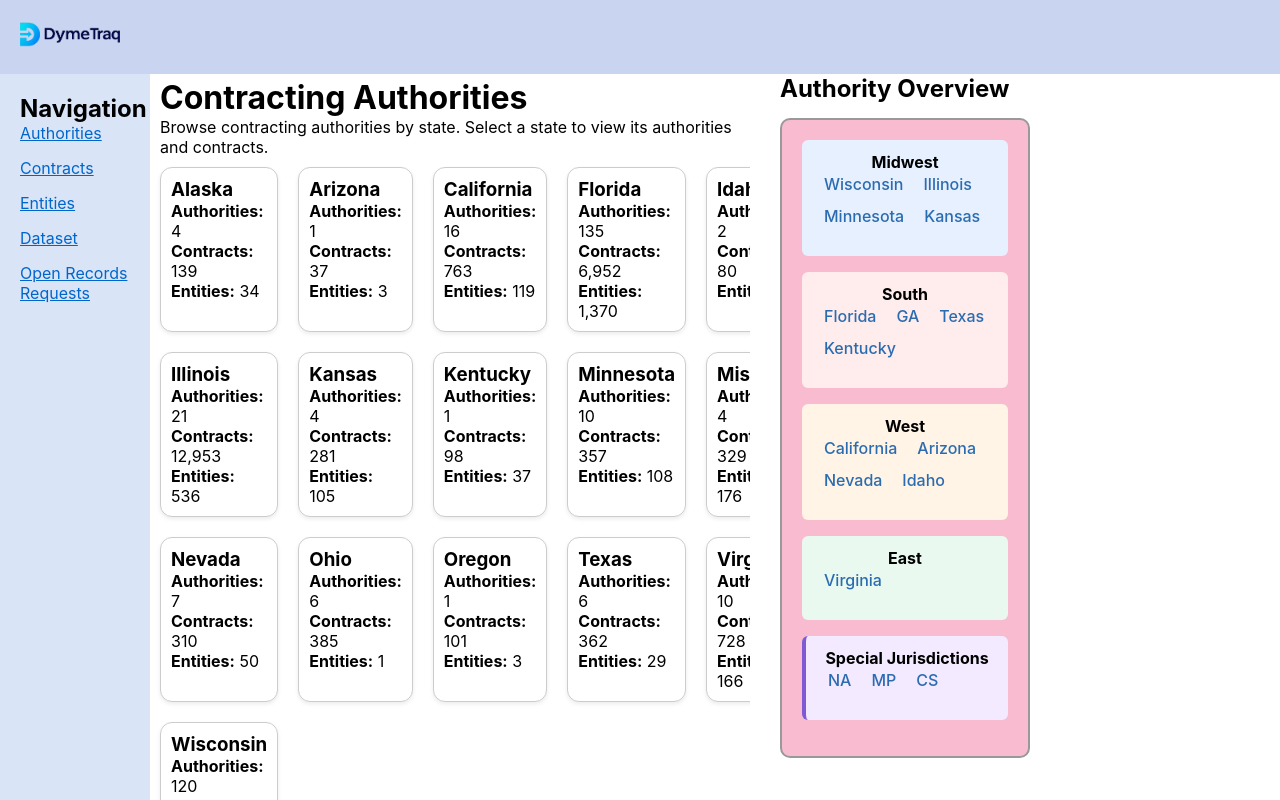
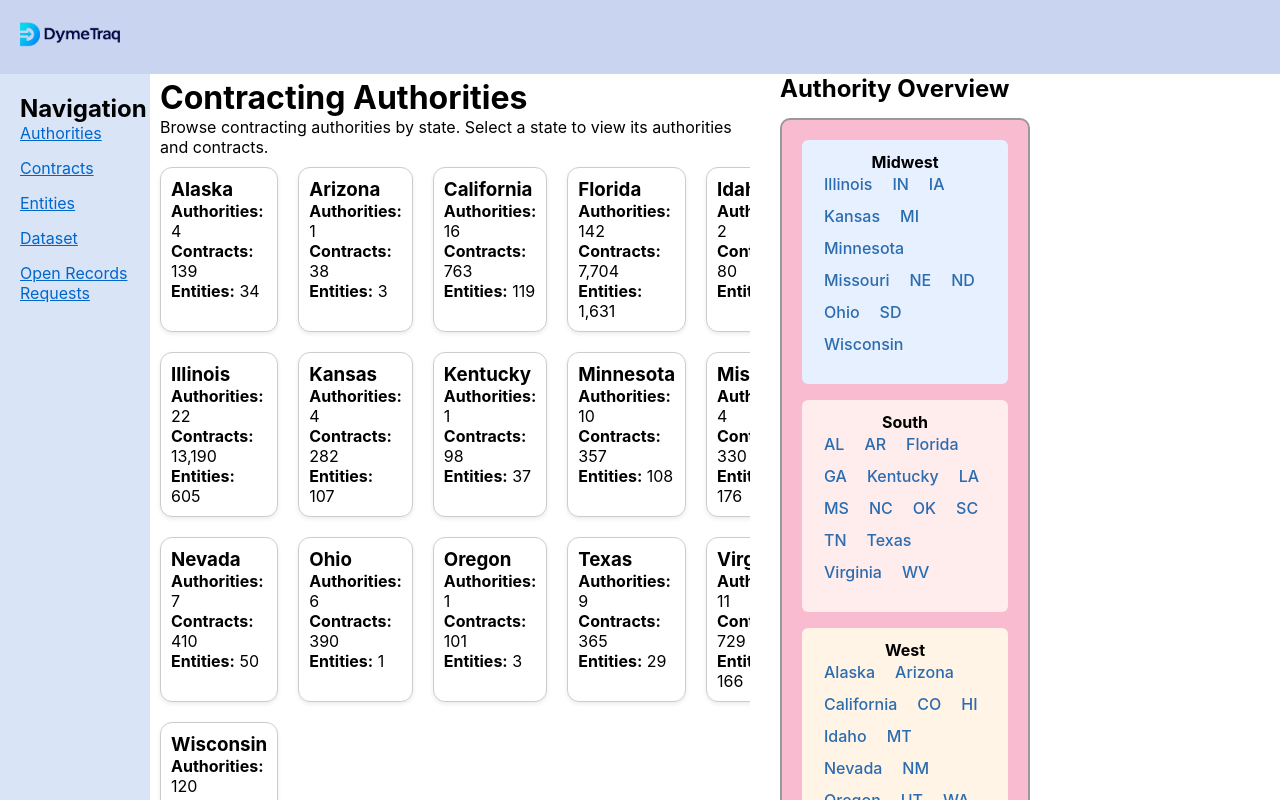
Before and after one commit to Jay-A-Babcock/dymetraq-web, a Next.js app: page /authorities in a window 1280 px wide. Shown: the top 800 px of the page. Built offline with nearby package versions, Linux system fonts and the light colour scheme.

Commit message:
feat: enhance state page with visual data links and update state data

```diff
--- a/data/regions.ts
+++ b/data/regions.ts
@@ -3,26 +3,82 @@ export const REGION_GROUPS = [
   {
     label: "Midwest",
     className: "region-midwest",
-    states: ["WI", "IL", "MN", "KS"],
+    states: [
+      "IL",
+      "IN",
+      "IA",
+      "KS",
+      "MI",
+      "MN",
+      "MO",
+      "NE",
+      "ND",
+      "OH",
+      "SD",
+      "WI",
+    ],
   },
   {
     label: "South",
     className: "region-south",
-    states: ["FL", "GA", "TX", "KY"],
+    states: [
+      "AL",
+      "AR",
+      "FL",
+      "GA",
+      "KY",
+      "LA",
+      "MS",
+      "NC",
+      "OK",
+      "SC",
+      "TN",
+      "TX",
+      "VA",
+      "WV",
+    ],
   },
   {
     label: "West",
     className: "region-west",
-    states: ["CA", "AZ", "NV", "ID"],
+    states: [
+      "AK",
+      "AZ",
+      "CA",
+      "CO",
+      "HI",
+      "ID",
+      "MT",
+      "NV",
+      "NM",
+      "OR",
+      "UT",
+      "WA",
+      "WY",
+    ],
   },
   {
-    label: "East",
-    className: "region-east",
-    states: ["VA"],
+    label: "Northeast",
+    className: "region-northeast",
+    states: [
+      "CT",
+      "DE",
+      "DC",
+      "ME",
+      "MD",
+      "MA",
+      "NH",
+      "NJ",
+      "NY",
+      "PA",
+      "RI",
+      "VT",
+    ],
   },
+
   {
     label: "Special Jurisdictions",
     className: "region-special",
-    states: ["NA", "MP", "CS"],
+    states: ["CS", "NA", "GU", "PR", "VI", "AS", "MP"],
   },
 ];
--- a/data/states.json
+++ b/data/states.json
@@ -12,7 +12,7 @@
     "File": "AZ",
     "StateName": "Arizona",
     "Authorities": 1,
-    "Contracts": 37,
+    "Contracts": 38,
     "Entities": 3
   },
   {
@@ -27,9 +27,9 @@
     "Code": "FL",
     "File": "FL",
     "StateName": "Florida",
-    "Authorities": 135,
-    "Contracts": 6952,
-    "Entities": 1370
+    "Authorities": 142,
+    "Contracts": 7704,
+    "Entities": 1631
   },
   {
     "Code": "ID",
@@ -43,17 +43,17 @@
     "Code": "IL",
     "File": "IL",
     "StateName": "Illinois",
-    "Authorities": 21,
-    "Contracts": 12953,
-    "Entities": 536
+    "Authorities": 22,
+    "Contracts": 13190,
+    "Entities": 605
   },
   {
     "Code": "KS",
     "File": "KS",
     "StateName": "Kansas",
     "Authorities": 4,
-    "Contracts": 281,
-    "Entities": 105
+    "Contracts": 282,
+    "Entities": 107
   },
   {
     "Code": "KY",
@@ -76,7 +76,7 @@
     "File": "MO",
     "StateName": "Missouri",
     "Authorities": 4,
-    "Contracts": 329,
+    "Contracts": 330,
     "Entities": 176
   },
   {
@@ -84,7 +84,7 @@
     "File": "NV",
     "StateName": "Nevada",
     "Authorities": 7,
-    "Contracts": 310,
+    "Contracts": 410,
     "Entities": 50
   },
   {
@@ -92,7 +92,7 @@
     "File": "OH",
     "StateName": "Ohio",
     "Authorities": 6,
-    "Contracts": 385,
+    "Contracts": 390,
     "Entities": 1
   },
   {
@@ -107,16 +107,16 @@
     "Code": "TX",
     "File": "TX",
     "StateName": "Texas",
-    "Authorities": 6,
-    "Contracts": 362,
+    "Authorities": 9,
+    "Contracts": 365,
     "Entities": 29
   },
   {
     "Code": "VA",
     "File": "VA",
     "StateName": "Virginia",
-    "Authorities": 10,
-    "Contracts": 728,
+    "Authorities": 11,
+    "Contracts": 729,
     "Entities": 166
   },
   {
@@ -124,7 +124,7 @@
     "File": "WI",
     "StateName": "Wisconsin",
     "Authorities": 120,
-    "Contracts": 3394,
-    "Entities": 701
+    "Contracts": 3396,
+    "Entities": 703
   }
 ]
```
Also changed, not shown: app/authorities/[state]/page.tsx (+23 -3 lines), public/img/visuals/authorities_by_state.png, public/img/visuals/contracts_by_state.png.
